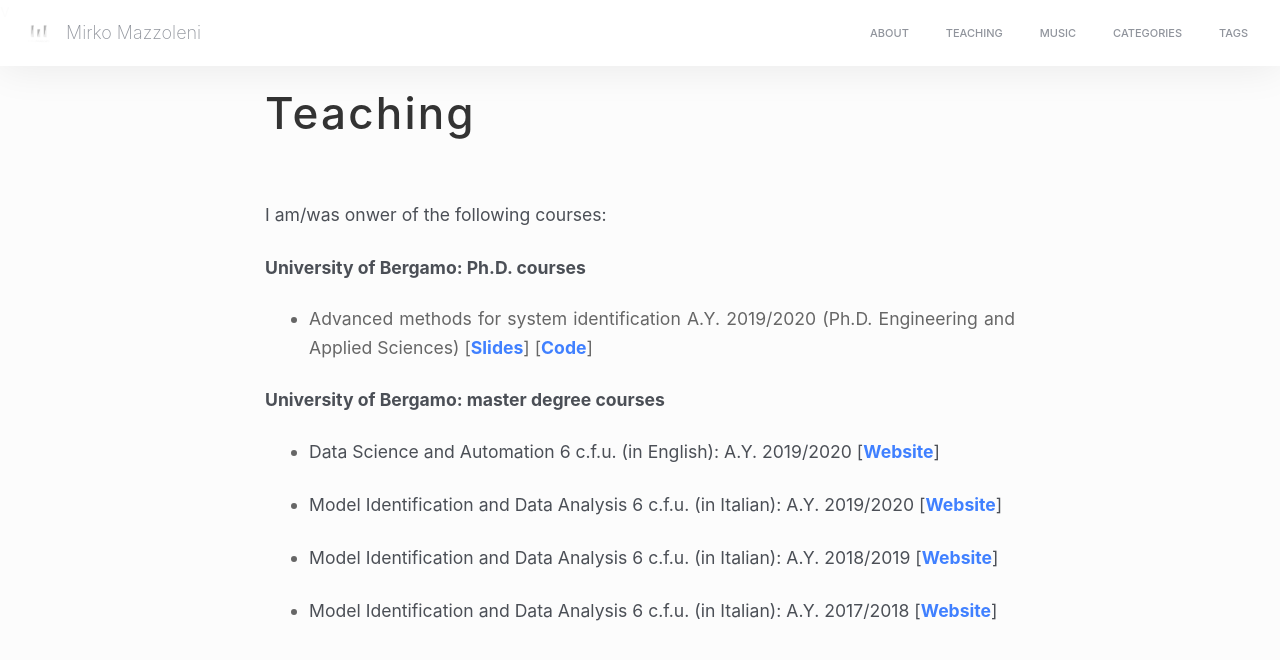
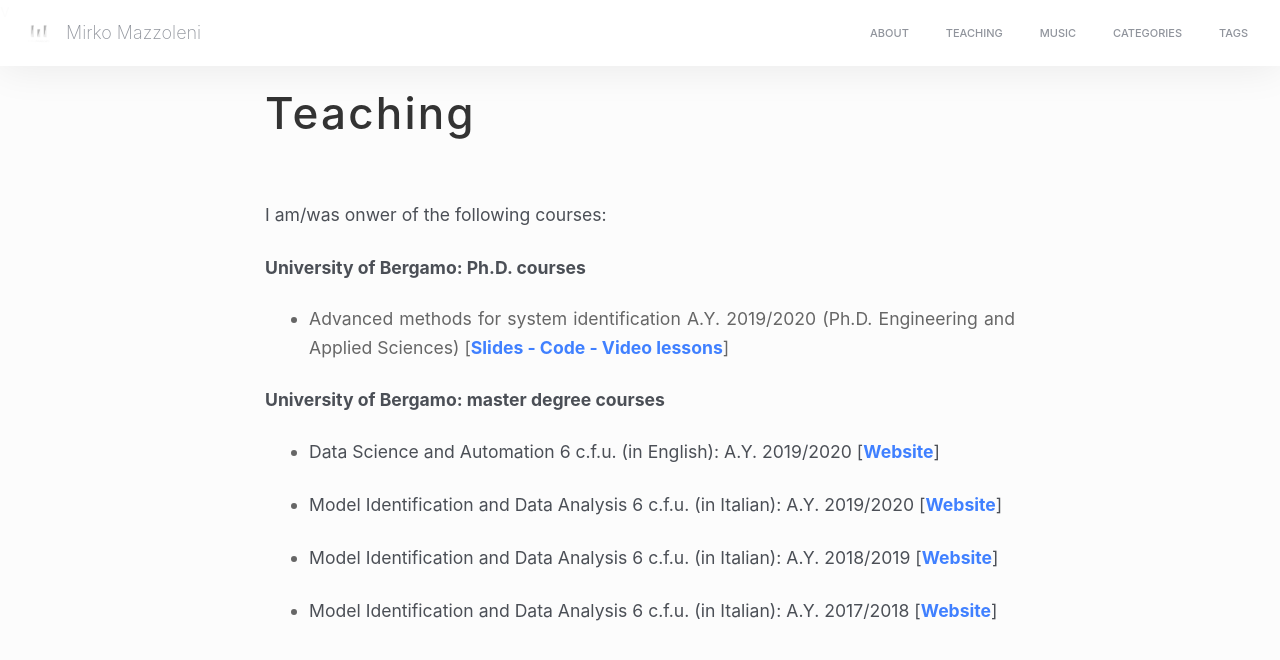
Before and after one commit to MirkoMazzoleni/MirkoMazzoleni.github.io, a Jekyll site: the page built from teaching.md, in a window 1280 px wide. Shown: the top 660 px of the page. Built offline with Jekyll 4.4.1, drawn with Linux system fonts in a browser that asks for light colours; nearby versions of some CDN libraries.

Commit message:
Update teaching.md

```diff
--- a/teaching.md
+++ b/teaching.md
@@ -10,8 +10,7 @@ I am/was onwer of the following courses:
 **University of Bergamo: Ph.D. courses**
 
 * Advanced methods for system identification A.Y. 2019/2020 (Ph.D. Engineering and Applied Sciences)
-[[**Slides**](https://drive.google.com/file/d/14YzlVGra_RNDuw2D5w0Bqy45J9PWoed4/view?usp=sharing)]
-[[**Code**](https://drive.google.com/file/d/1XxkCCG9TAWTUrOSiPH1BOd2-PCXwAyH1/view?usp=sharing)]
+[[**Slides - Code - Video lessons**](https://cal.unibg.it/courses/ph-d-course-advanced-methods-for-system-identification/#)]
 
 **University of Bergamo: master degree courses**
 
```
